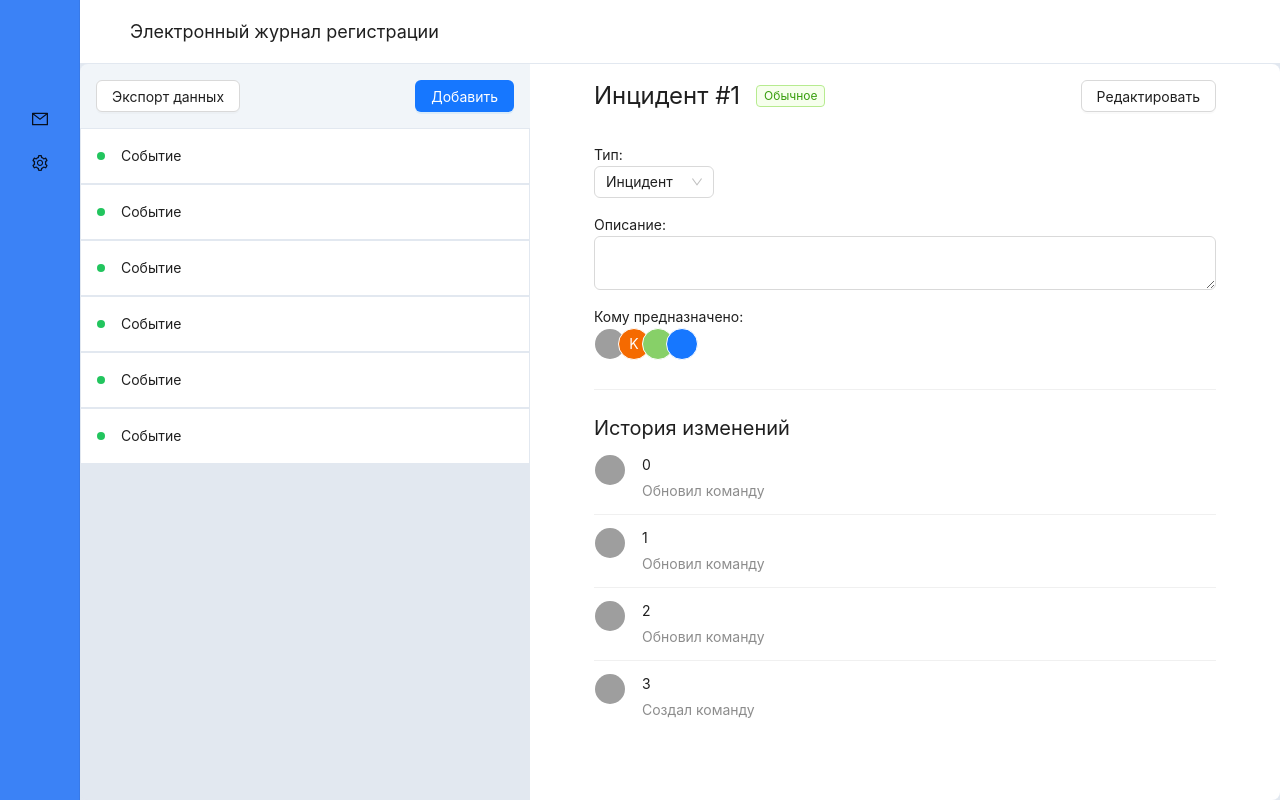
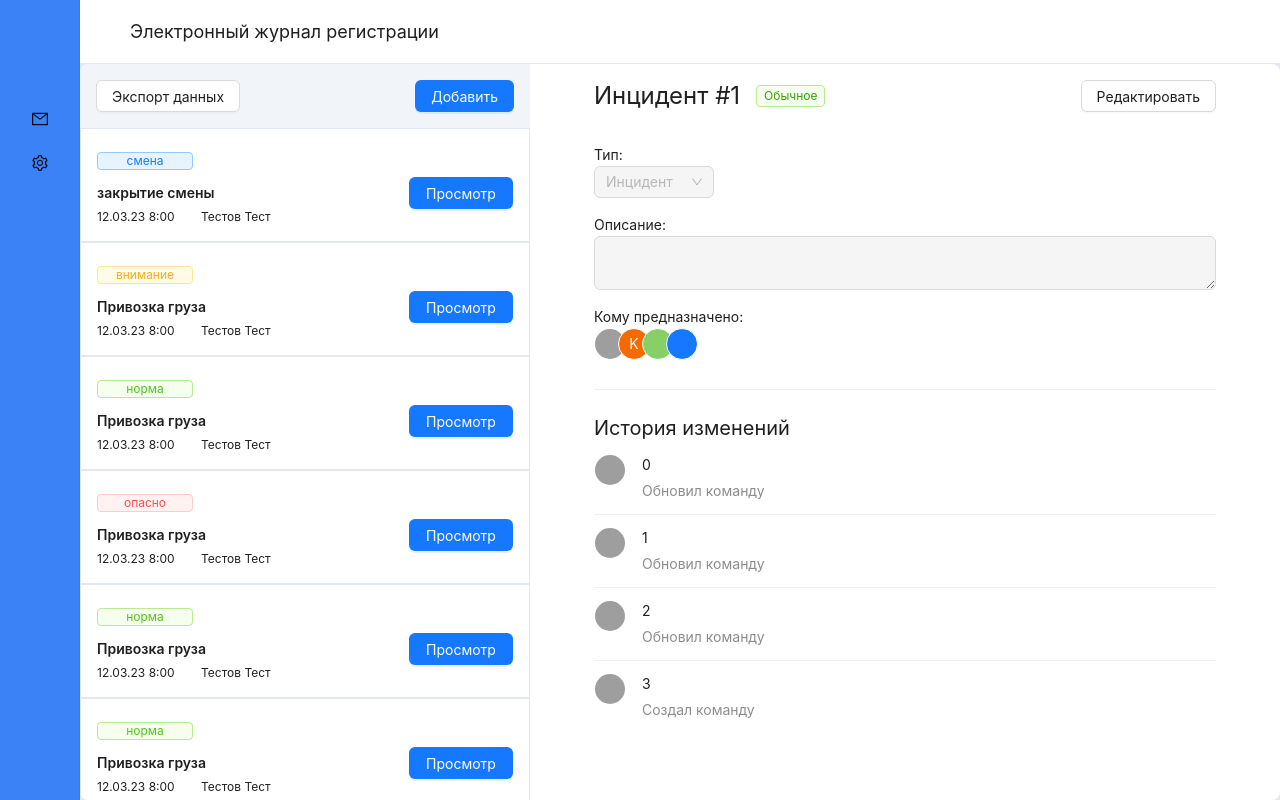
Before and after one commit to EDRO-Technologies/Digital-Challenge_Fazbear.JS, a Next.js app in the folder client-app/: page /events in a window 1280 px wide. Built offline with nearby package versions, Linux system fonts and the light colour scheme; grey boxes are pictures that could not be loaded.

Commit message:
update EventRecord.tsx

```diff
--- a/client-app/src/app/anotherPage/page.tsx
+++ b/client-app/src/app/anotherPage/page.tsx
@@ -4,7 +4,6 @@ import { User } from "@/models/User";
 import { Avatar, Button } from "antd";
 import React, { useState, useEffect } from "react";
 import {getToken, setToken} from "@/app/api/token";
-import authFetch from "@/services/AuthFetchService";
 import api from "@/services/GetAuthorizedUserService";
 
 export default function AnotherPage() {
--- /dev/null
+++ b/client-app/src/app/events/events.module.css
@@ -0,0 +1,3 @@
+.hide-scroll-bar {
+    -ms-overflow-style: none;  /* IE and Edge */
+}
--- a/client-app/src/app/events/page.tsx
+++ b/client-app/src/app/events/page.tsx
@@ -3,15 +3,8 @@
 import React from "react";
 import { App, Avatar, Button, Divider, List, Select, Tag, Tooltip } from "antd";
 import TextArea from "antd/es/input/TextArea";
-
-const EventRecord: React.FC = () => {
-  return (
-    <div className="bg-white items-center border-solid flex flex-row border border-slate-200  px-4 py-4">
-      <div className="rounded-full mr-4 w-2 h-2 bg-green-500"></div>
-      <div>Событие</div>
-    </div>
-  );
-};
+import EventRecord from "@/components/EventRecord/EventRecord";
+import cl from "./events.module.css"
 
 const Labeled: React.FC<{ children: any; label: string }> = (props) => {
   return (
@@ -62,22 +55,36 @@ const HistoryList: React.FC = () => {
 const Home: React.FC = () => {
   const { message } = App.useApp();
 
+  const eventData = [
+    {label: 'закрытие смены', type: 3, date: "12.03.23 8:00"},
+    {label: 'Привозка груза', type: 1, date: "12.03.23 8:00"},
+    {label: 'Привозка груза', type: 0, date: "12.03.23 8:00"},
+    {label: 'Привозка груза', type: 2, date: "12.03.23 8:00"},
+    {label: 'Привозка груза', type: 0, date: "12.03.23 8:00"},
+    {label: 'Привозка груза', type: 0, date: "12.03.23 8:00"},
+    {label: 'Открытие смены', type: 3, date: "12.03.23 8:00"},
+  ]
+
   return (
     <div className="overflow-auto flex flex-row h-full w-full bg-slate-200 rounded-lg">
+
       <div className="flex flex-col max-w-[450px] w-full">
         <div className="px-4 py-4 bg-slate-100 justify-between flex flex-row">
           <Button>Экспорт данных</Button>
           <Button type="primary">Добавить</Button>
         </div>
-        <div className="flex flex-col">
-          <EventRecord />
-          <EventRecord />
-          <EventRecord />
-          <EventRecord />
-          <EventRecord />
-          <EventRecord />
+
+        <div className={`flex flex-col overflow-y-scroll ${cl.hideScrollBar}`}>
+          {eventData.map((data) =>
+            <EventRecord
+              key={data.date}
+              label={data.label}
+              type={data.type}
+              date={data.date}
+            ></EventRecord>)}
         </div>
       </div>
+
       <div className="bg-white w-full h-full px-16 py-4">
         <div className="flex flex-row justify-between mb-8">
           <div className="flex flex-row justify-center items-center gap-4">
@@ -89,6 +96,7 @@ const Home: React.FC = () => {
         <div className="flex flex-col gap-4">
           <Labeled label="Тип:">
             <Select
+              disabled={true}
               defaultValue="lucy"
               style={{ width: 120 }}
               // onChange={handleChange}
@@ -100,8 +108,9 @@ const Home: React.FC = () => {
             />
           </Labeled>
           <Labeled label="Описание:">
-            <TextArea></TextArea>
+            <TextArea disabled={true}></TextArea>
           </Labeled>
+
           <Labeled label="Кому предназначено:">
             <Avatar.Group>
               <Avatar src="https://xsgames.co/randomusers/avatar.php?g=pixel&key=1" />
--- /dev/null
+++ b/client-app/src/components/EventRecord/EventRecord.module.css
@@ -0,0 +1,18 @@
+.critical {
+    border-radius: 50%;
+    margin-right: 4px;
+    width: 0.5rem/* 8px */;
+    height: 0.5rem;
+}
+
+.type_1 {
+    background: limegreen;
+}
+
+.type_2 {
+    background: yellow;
+}
+
+.type_3 {
+    background: red;
+}
--- /dev/null
+++ b/client-app/src/components/EventRecord/EventRecord.tsx
@@ -0,0 +1,39 @@
+import React from "react";
+import classes  from "./EventRecord.module.css";
+import {Button, Tag} from "antd";
+
+interface EventRecordProps {
+  type: number;
+  label: string;
+  date: string;
+}
+
+const EventRecord: React.FC<EventRecordProps> = ({type, label, date}) => {
+  let tagColor;
+  let tagText;
+  if(type == 0) {
+    tagColor  = "success";
+    tagText   = "норма"
+  } else if(type == 1) {
+    tagColor  = "warning";
+    tagText   = "внимание"
+  } else if (type == 2) {
+    tagColor  = "error";
+    tagText   = "опасно"
+  } else if(type == 3) {
+    tagColor  = "processing";
+    tagText   = "смена"
+  }
+
+  return (
+    <div className="bg-white items-center border-solid grid grid-cols-4 grid-rows-2 border border-slate-200 px-4 py-4">
+      <Tag color={tagColor} className="col-start-1 row-start-1 text-center text-xs">{tagText}</Tag>
+      <div className="font-semibold col-start-1 row-start-2 col-span-2">{label}</div>
+      <div className="col-start-1 row-start-3 text-xs">{date}</div>
+      <div className="col-start-2 row-start-3 text-xs">Тестов Тест</div>
+      <Button className="col-start-4 row-start-2" type="primary">Просмотр</Button>
+    </div>
+  );
+};
+
+export default EventRecord;
```
Also changed, not shown: client-app/src/app/globals.css (line endings or trailing spaces), 1 other file (tests, documents, lock files or other folders).
